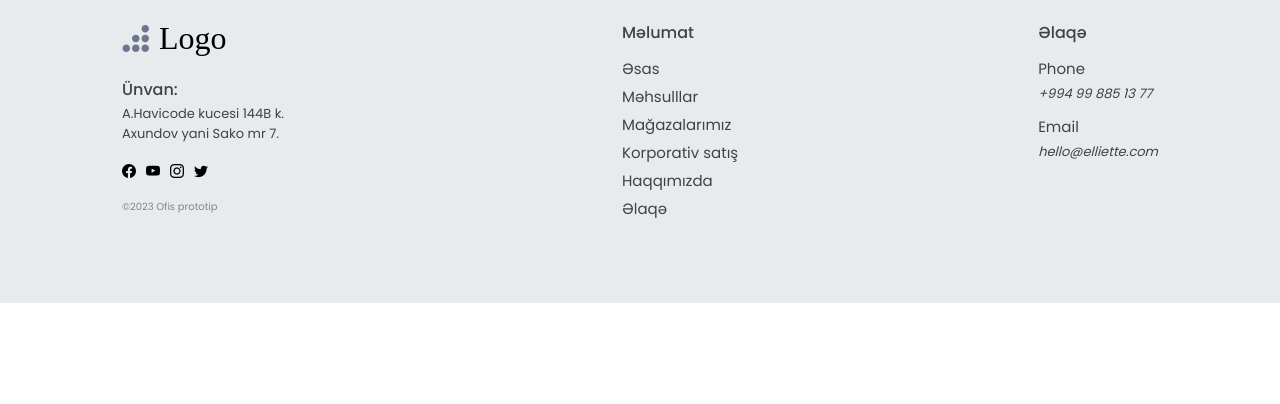
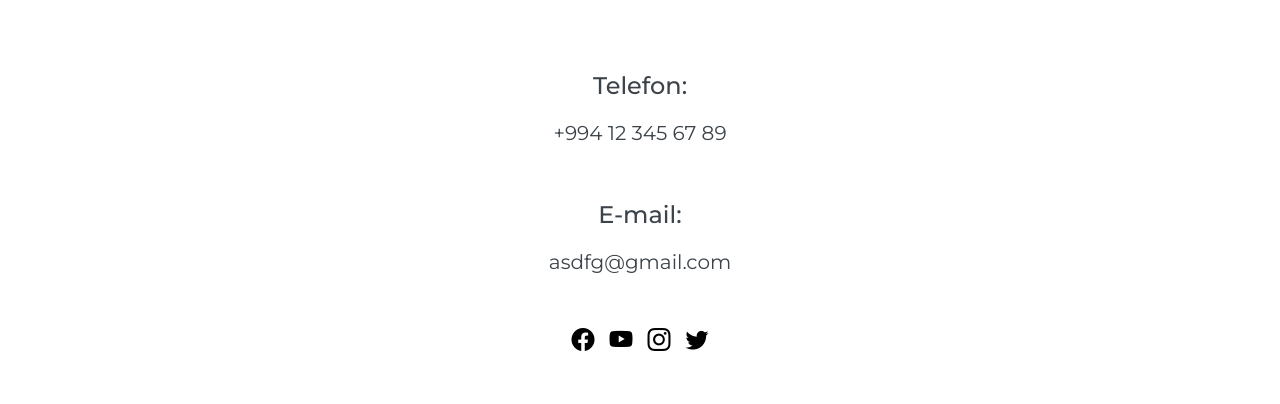
Before and after one commit to rouvsen/office-app-with-react, a React (Create React App) app: page /contactUs in a window 1280 px wide. Shown: the part 943-1347 px from the top of the page. Before the commit the page ends 1246 px from the top, so only its background shows below. Built offline with nearby package versions, Linux system fonts and the light colour scheme; a web font is replaced by a local one.

Commit message:
Add OutDetails saction to ContactUs page on the project

```diff
--- /dev/null
+++ b/src/components/ContactUs/OurDetails/index.css
@@ -0,0 +1,45 @@
+.ourdetails-main-section-wrapper {
+    display: flex;
+    flex-direction: column;
+    row-gap: 50px;
+    padding: 130px 0;
+}
+.ourdetails-main-section-phone-wrapper {
+    display: flex;
+    flex-direction: column;
+    row-gap: 15px;
+}
+.ourdetails-main-section-email-wrapper {
+    display: flex;
+    flex-direction: column;
+    row-gap: 15px;
+}
+.ourdetails-main-section-phone-wrapper h5,
+.ourdetails-main-section-email-wrapper h5 {
+    color: #3C434A;
+    font-family: 'Montserrat', sans-serif;
+    font-size: 24px;
+    font-weight: 500;
+    line-height: 32px;
+    text-align: center;
+}
+
+.ourdetails-main-section-phone-wrapper span,
+.ourdetails-main-section-email-wrapper span {
+    display: block;
+    color: #3C434A;
+    font-family: 'Montserrat', sans-serif;
+    font-size: 20px;
+    font-weight: 400;
+    line-height: 32px;
+    text-align: center;
+}
+
+.ourdetails-main-section-webpages-wrapper {
+    display: flex;
+    flex-direction: row;
+    column-gap: 15px;
+    justify-content: center;
+    align-items: center;
+    font-size: 23px;
+}
--- /dev/null
+++ b/src/components/ContactUs/OurDetails/index.js
@@ -0,0 +1,29 @@
+import './index.css';
+
+function OurDetails() {
+
+  return (
+    <section className='ourdetails-main-section'>
+        <div className='container'>
+            <div className='ourdetails-main-section-wrapper'>
+                <div className='ourdetails-main-section-phone-wrapper'>
+                    <h5>Telefon:</h5>
+                    <span>+994 12 345 67 89</span>
+                </div>
+                <div className='ourdetails-main-section-email-wrapper'>
+                    <h5>E-mail:</h5>
+                    <span>asdfg@gmail.com</span>
+                </div>
+                <div className='ourdetails-main-section-webpages-wrapper'>
+                    <a href='#'><i className='bi bi-facebook'></i></a>
+                    <a href='#'><i className='bi bi-youtube'></i></a>
+                    <a href='#'><i className='bi bi-instagram'></i></a>
+                    <a href='#'><i className='bi bi-twitter'></i></a>
+                </div>
+            </div>
+        </div>
+    </section>
+  );
+}
+
+export default OurDetails;
--- a/src/components/ContactUs/index.js
+++ b/src/components/ContactUs/index.js
@@ -1,5 +1,6 @@
 import Header from '../Layout/Header'
 import ContactForm from './ContactForm'
+import OurDetails from './OurDetails'
 import Footer from '../Layout/Footer'
 
 function ContactUs() {
@@ -7,6 +8,7 @@ function ContactUs() {
     <>
       <Header />
       <ContactForm />
+      <OurDetails />
       <Footer />
     </>
   );
```
Also changed, not shown: 1 other file (tests, documents, lock files or other folders).
